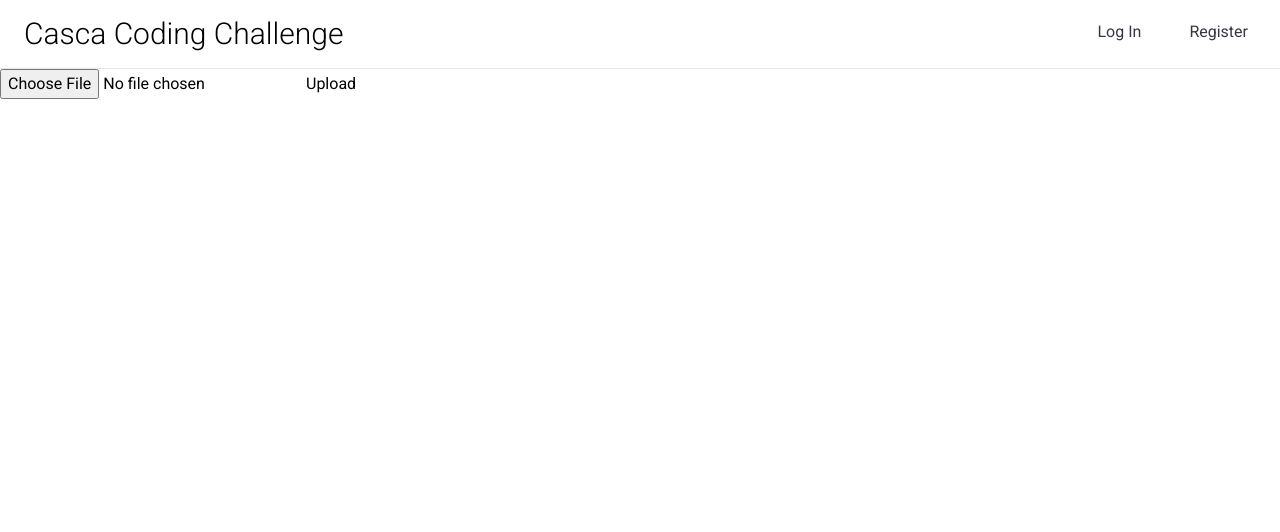
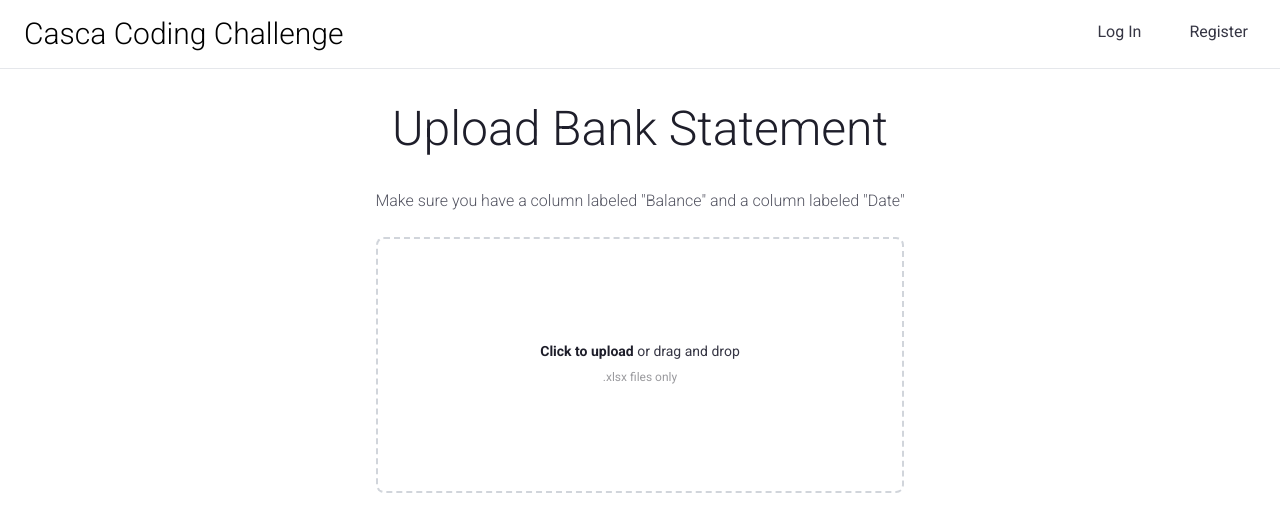
Before and after one commit to HMPrgm/ai-lender, a Next.js app in the folder web/: page /dashboard/upload in a window 1280 px wide. Shown: the top 532 px of the page. Built offline with nearby package versions, Linux system fonts and the light colour scheme; no server answers.

Commit message:
beautified upload file page

```diff
--- a/web/app/dashboard/upload/page.tsx
+++ b/web/app/dashboard/upload/page.tsx
@@ -1,12 +1,37 @@
 'use client'
 import { useState } from 'react';
 import axios from 'axios';
+import { useRouter } from 'next/navigation';
+import { div } from 'framer-motion/client';
 
 export default function Upload() {
     const [file, setFile] = useState<File | null>(null);
+    const [dragActive, setDragActive] = useState(false);
     const [loading, setLoading] = useState(false);
+    const router = useRouter();
+
 
     const extension = '.xlsx'
+
+    const handleDrag = (e: React.DragEvent) => {
+        e.preventDefault();
+        e.stopPropagation();
+        if (e.type === "dragenter" || e.type === "dragover") {
+            setDragActive(true);
+        } else if (e.type === "dragleave") {
+            setDragActive(false);
+        }
+    };
+
+    const handleDrop = (e: React.DragEvent) => {
+        e.preventDefault();
+        e.stopPropagation();
+        setDragActive(false);
+
+        if (e.dataTransfer.files && e.dataTransfer.files[0]) {
+            setFile(e.dataTransfer.files[0]);
+        }
+    };
 
     const handleFileChange = (e: React.ChangeEvent<HTMLInputElement>) => {
         if (e.target.files) {
@@ -29,7 +54,8 @@
                 },
                 withCredentials: true
             });
-            console.log('Upload successful:', response.data);
+            console.log(response.data)
+            router.push(`/dashboard/statement/${response.data.data.id}`);
         } catch (error) {
             console.error('Upload failed:', error);
         } finally {
@@ -37,19 +63,74 @@
         }
     };
 
+    // return (
+    //     <div>
+    //         <input
+    //             type="file"
+    //             accept=".xlsx"
+    //             onChange={handleFileChange}
+    //         />
+    //         <button
+    //             onClick={handleUpload}
+    //             disabled={!file || loading}
+    //         >
+    //             {loading ? 'Uploading...' : 'Upload'}
+    //         </button>
+    //     </div>
+    // );
+
     return (
         <div>
+            <div className='flex flex-col text-center'>
+                <h1 className='text-dark_1 text-5xl font-light text-center my-9'>Upload Bank Statement</h1>
+                <h2 className='text-dark_3 font-light'>Make sure you have a column labeled "Balance" and a column labeled "Date"</h2>
+            </div>
+            <div className="max-w-xl mx-auto p-6 flex flex-col items-center">
+
+                <label
+                    htmlFor="dropzone-file"
+                    className={`flex flex-col items-center justify-center w-full h-64
+                    border-2 border-dashed rounded-lg cursor-pointer
+                    ${dragActive
+                            ? 'border-blue-600 bg-blue-50'
+                            : 'border-gray-300 hover:border-gray-400 hover:bg-gray-50'
+                        }`}
+                    onDragEnter={handleDrag}
+                    onDragLeave={handleDrag}
+                    onDragOver={handleDrag}
+                    onDrop={handleDrop}
+                >
+                    <div className="flex flex-col items-center justify-center pt-5 pb-6">
+                        <p className="mb-2 text-sm text-dark_2">
+                            <span className="font-semibold text-dark_1">Click to upload</span> or drag and drop
+                        </p>
+                        <p className="text-xs text-dark_4">
+                            .xlsx files only
+                        </p>
+                    </div>
+                    {file && (
+                        <div className="mt-4 text-sm text-dark_3">
+                            Selected file: {file.name}
+                        </div>
+                    )}
                     <input
+                        id="dropzone-file"
                         type="file"
+                        className="hidden"
                         accept=".xlsx"
                         onChange={handleFileChange}
                     />
+                </label>
+                {file && (
                     <button
+                        className="mt-4  px-12 py-2  text-white bg-primary rounded-lg
+                        hover:bg-white hover:text-primary border-primary border-2 transition-colors"
                         onClick={handleUpload}
-                disabled={!file || loading}
                     >
-                {loading ? 'Uploading...' : 'Upload'}
+                        Upload File
                     </button>
+                )}
+            </div>
         </div>
     );
 }
```
Also changed, not shown: 1 other file (tests, documents, lock files or other folders). Lines whose indentation alone changed are shown as unchanged.
